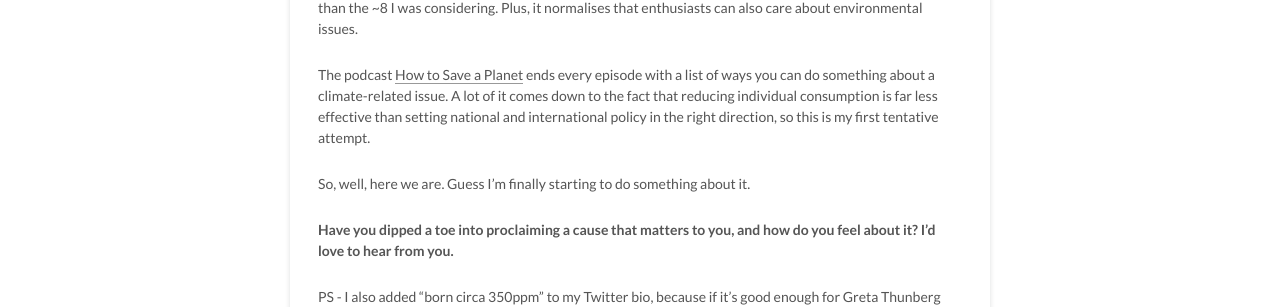
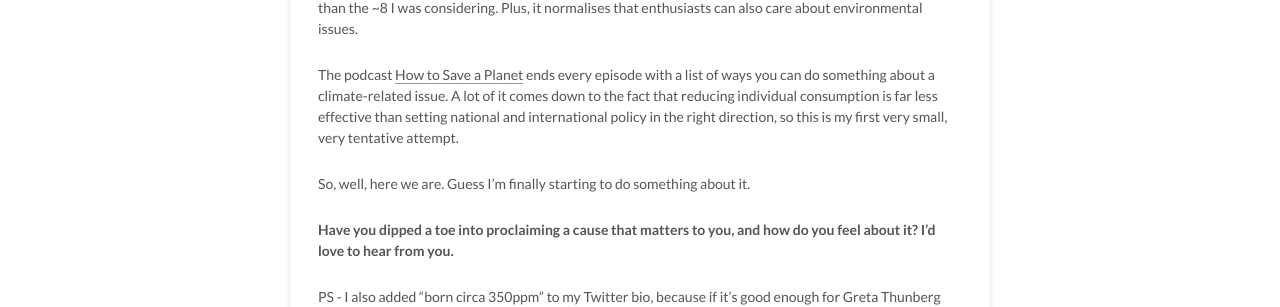
Before and after one commit to d-lord/d-lord.github.io, a Jekyll site: the page built from _posts/2021-02-07-entry-level-activism.md, in a window 1280 px wide. Shown: the part 1176-1483 px from the top of the page. Built offline with Jekyll 4.4.1, drawn with Linux system fonts in a browser that asks for light colours.

Commit message:
Trying to give less ammo

```diff
--- a/_posts/2021-02-07-entry-level-activism.md
+++ b/_posts/2021-02-07-entry-level-activism.md
@@ -38,7 +38,7 @@ The friends and family I've mentioned this to have had a wide variety of respons
 
 Nobody has yet pointed out that putting a climate sticker on a motorbike - which burns as much fuel as a compact car - seems like a contradiction, but I'd love to see the bike market progress in that direction too. My recent purchase was made with fuel economy front of mind, and the bike uses ~4.5L/100km rather than the ~8 I was considering. Plus, it normalises that enthusiasts can also care about environmental issues.
 
-The podcast [How to Save a Planet](https://gimletmedia.com/shows/howtosaveaplanet) ends every episode with a list of ways you can do something about a climate-related issue. A lot of it comes down to the fact that reducing individual consumption is far less effective than setting national and international policy in the right direction, so this is my first tentative attempt.
+The podcast [How to Save a Planet](https://gimletmedia.com/shows/howtosaveaplanet) ends every episode with a list of ways you can do something about a climate-related issue. A lot of it comes down to the fact that reducing individual consumption is far less effective than setting national and international policy in the right direction, so this is my first very small, very tentative attempt.
 
 So, well, here we are. Guess I'm finally starting to do something about it.
 
```
